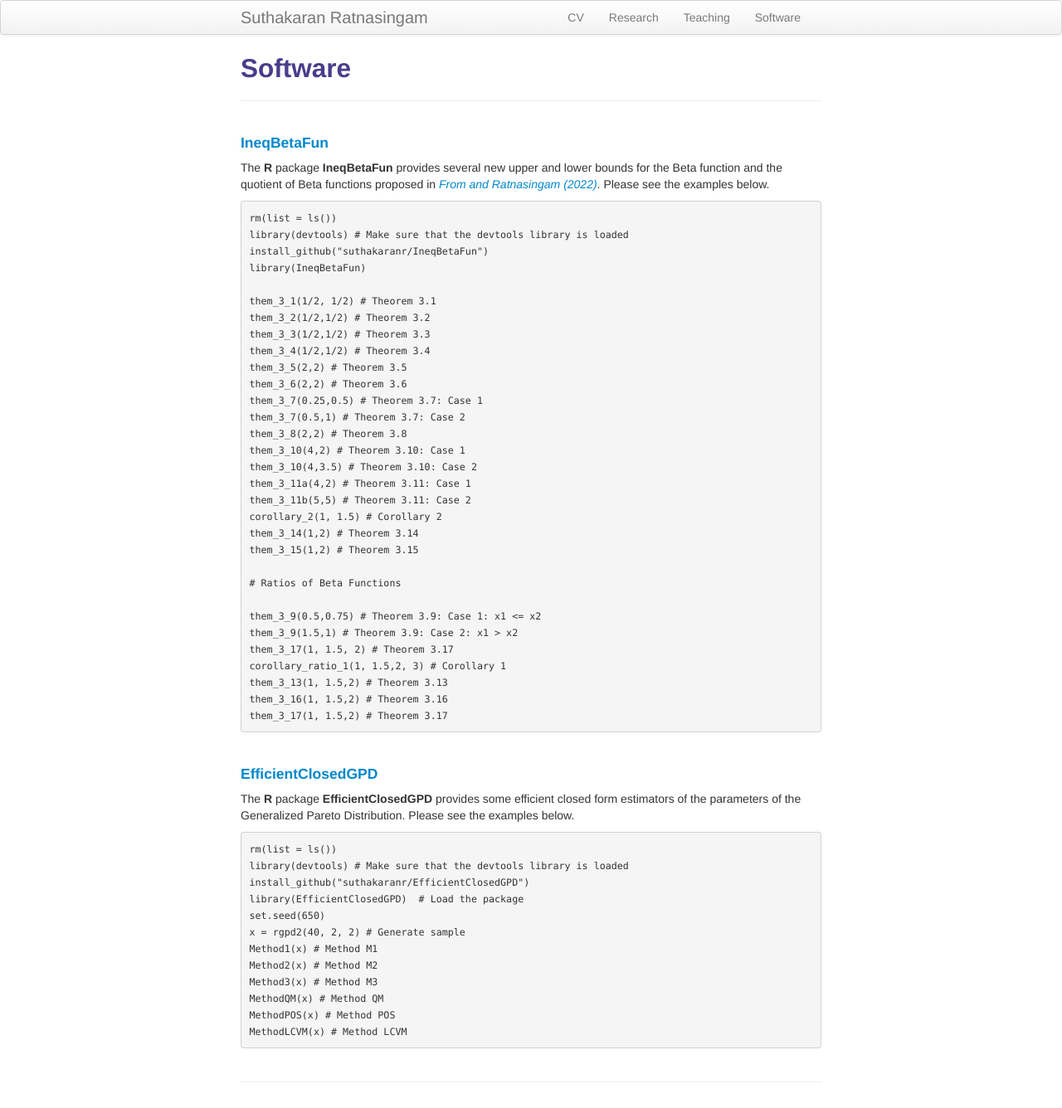
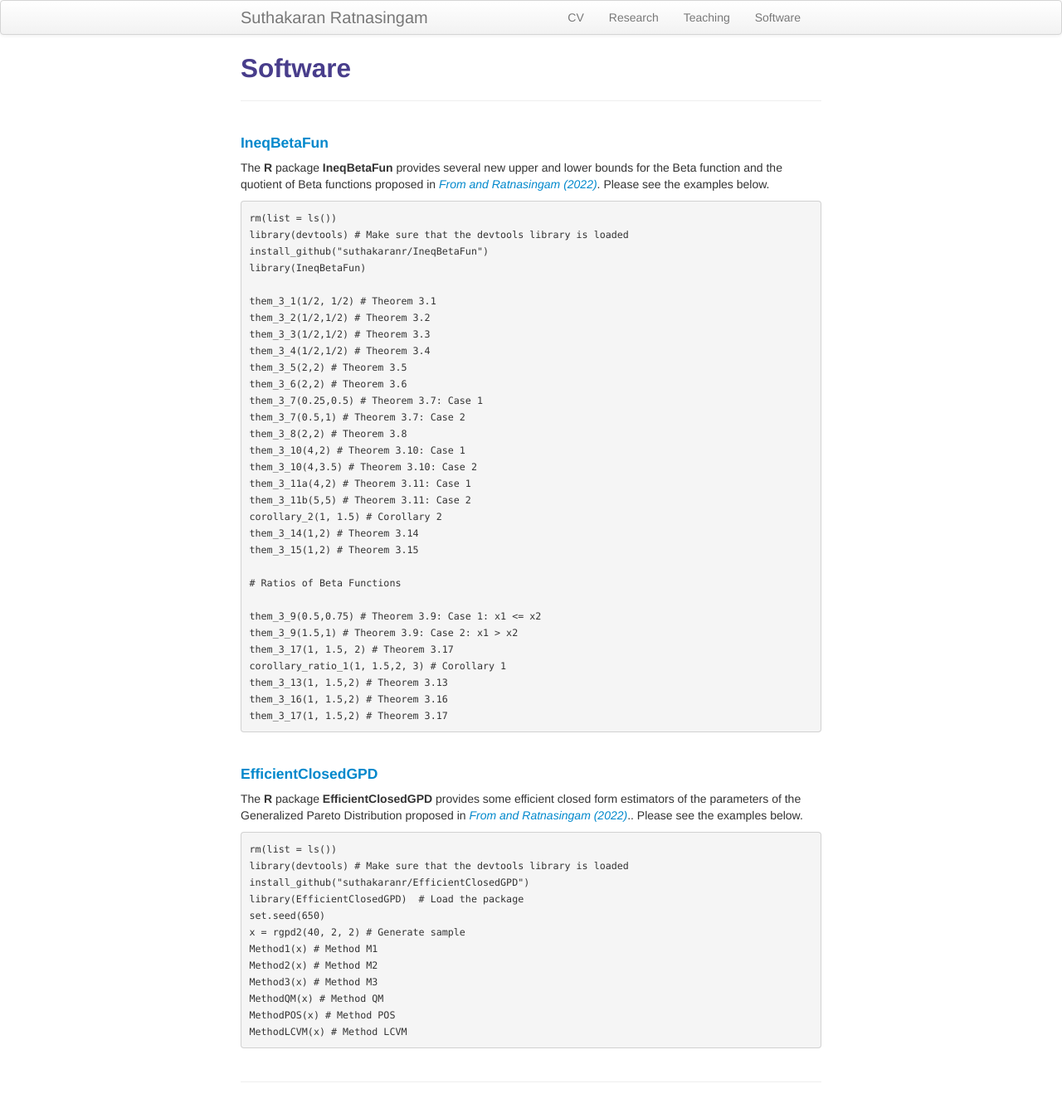
Before and after one commit to suthakaranr/suthakaranr.github.io, a Jekyll site: the page built from pages/Software.md, in a window 1280 px wide. Shown: the whole page at 83% size. Built offline with Jekyll 4.4.1, drawn with Linux system fonts in a browser that asks for light colours.

Commit message:
Update Software.md

````diff
--- a/pages/Software.md
+++ b/pages/Software.md
@@ -47,7 +47,7 @@ them_3_17(1, 1.5,2) # Theorem 3.17
 
 #### <a style="text-decoration:none" href="https://github.com/suthakaranr/EfficientClosedGPD" target="_blank" rel="noopener noreferrer">EfficientClosedGPD</a>
 The **R** package **EfficientClosedGPD** provides some efficient closed form estimators of the parameters of the
-Generalized Pareto Distribution. Please see the examples below.
+Generalized Pareto Distribution proposed in <a style="text-decoration:none" href="../assets/2022FSEES.pdf" target="_blank" rel="noopener noreferrer">*From and Ratnasingam (2022)*</a>.. Please see the examples below.
 
 
 ```{r}
````
